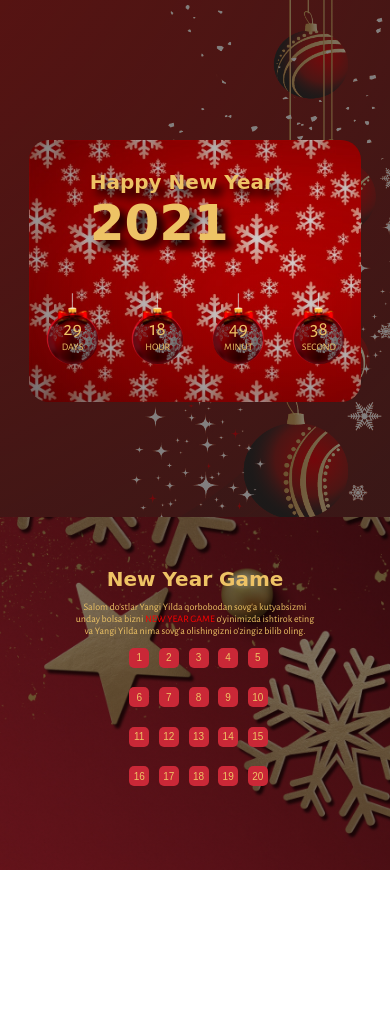
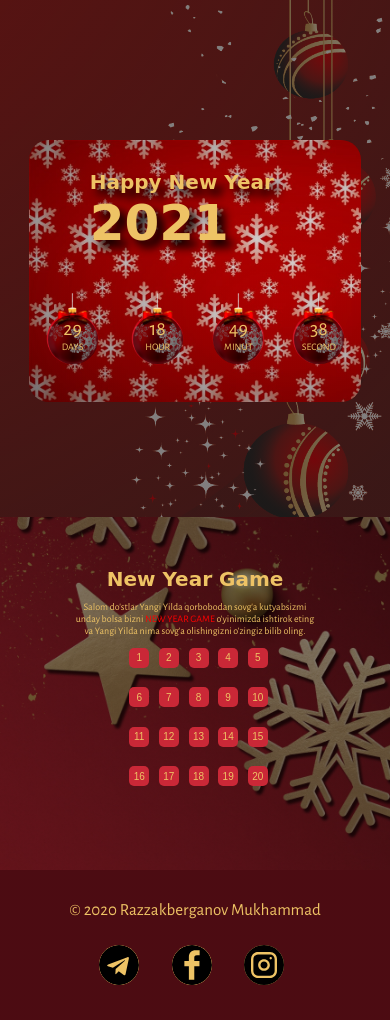
Before and after one commit to Muhammad5776/new-year, a plain HTML site: page index.html in a window 390 px wide. Before the commit the page ends 870 px from the top, so only its background shows below. Drawn offline with nearby package versions, Linux system fonts and the light colour scheme; a web font is replaced by a local one.

Commit message:
Add files via upload

```diff
--- a/index.html
+++ b/index.html
@@ -1,35 +1,43 @@
 <!DOCTYPE html>
 <html lang="en">
+
 <head>
-  <meta charset="UTF-8">
-  <meta name="viewport" content="width=device-width, initial-scale=1.0">
-  <title> New Year 2021</title>
-  <link rel="stylesheet" href="style.css">
+    <meta charset="UTF-8" />
+    <meta name="viewport" content="width=device-width, initial-scale=1.0" />
+    <title>New Year 2021</title>
+    <link rel="stylesheet" href="style.css" />
 </head>
+
 <body>
-
     <section class="section">
         <div class="section-continer">
             <div class="continer-title">
-
-      <h1 class="title">Happy New Year <br>
+                <h1 class="title">
+                    Happy New Year <br />
                     <span class="year">2021</span>
                 </h1>
-
             </div>
 
             <div class="countdown">
                 <div class="countdown-day">
-        <p class="day"><span class="day-span" id="dayOutput">00</span>DAYS</p>
+                    <p class="day">
+                        <span class="day-span" id="dayOutput">00</span>DAYS
+                    </p>
                 </div>
                 <div class="countdown-hour">
-        <p class="day"><span class="day-span" id="hoursOutput">00</span>HOUR</p>
+                    <p class="day">
+                        <span class="day-span" id="hoursOutput">00</span>HOUR
+                    </p>
                 </div>
                 <div class="countdown-minut">
-        <p class="day"><span class="day-span" id="minutesOutput">00</span>MINUT</p>
+                    <p class="day">
+                        <span class="day-span" id="minutesOutput">00</span>MINUT
+                    </p>
                 </div>
                 <div class="countdown-second">
-        <p class="day"><span class="day-span" id="secondsOutput">00</span>SECOND</p>
+                    <p class="day">
+                        <span class="day-span" id="secondsOutput">00</span>SECOND
+                    </p>
                 </div>
             </div>
         </div>
@@ -38,7 +46,9 @@
     <main class="main">
         <div class="main-title">
             <h1 class="main-title__title">New Year Game</h1>
-      <p class="main-title__subtitle">Salom do'stlar Yangi Yilda qorbobodan sovg'a kutyabsizmi unday bolsa bizni <span class="subtitle-span">New Year Game</span> o'yinimizda ishtirok eting va Yangi Yilda nima sovg'a olishingizni o'zingiz bilib oling.</p>
+            <p class="main-title__subtitle">
+                Salom do'stlar Yangi Yilda qorbobodan sovg'a kutyabsizmi unday bolsa bizni <span class="subtitle-span">New Year Game</span> o'yinimizda ishtirok eting va Yangi Yilda nima sovg'a olishingizni o'zingiz bilib oling.
+            </p>
         </div>
         <div class="main-continer">
             <div class="main-buttons">
@@ -46,17 +56,20 @@
                 <button class="button" id="btn2">2</button>
                 <button class="button" id="btn3">3</button>
                 <button class="button" id="btn4">4</button>
-        <button class="button" id="btn5">5</button> <br> <br>
+                <button class="button" id="btn5">5</button> <br />
+                <br />
                 <button class="button" id="btn6">6</button>
                 <button class="button" id="btn7">7</button>
                 <button class="button" id="btn8">8</button>
                 <button class="button" id="btn9">9</button>
-        <button class="button" id="btn10">10</button> <br> <br>
+                <button class="button" id="btn10">10</button> <br />
+                <br />
                 <button class="button" id="btn11">11</button>
                 <button class="button" id="btn12">12</button>
                 <button class="button" id="btn13">13</button>
                 <button class="button" id="btn14">14</button>
-        <button class="button" id="btn15">15</button> <br> <br>
+                <button class="button" id="btn15">15</button> <br />
+                <br />
                 <button class="button" id="btn16">16</button>
                 <button class="button" id="btn17">17</button>
                 <button class="button" id="btn18">18</button>
@@ -65,15 +78,29 @@
             </div>
 
             <div class="main-results">
-        <img class="main-img" id="img" src="./Img/iWatchpng" alt="">
+                <img class="main-img" id="img" src="./Img/iWatchpng" alt="" />
                 <p class="main-text" id="result"></p>
             </div>
         </div>
     </main>
+    <footer class="footer">
+        <div class="footer-continer">
+            <div class="continer-left">
+                <p class="left-text">© 2020 Razzakberganov Mukhammad</p>
+            </div>
+
+            <div class="continer-right">
+                <a href="https://t.me/uz_web_development" target="_blank" rel="noopener noreferrer"><img class="footer-logo" src="./images/telegram.svg" alt="telegram" /></a>
+                <a href="https://www.facebook.com/muxammad.razzakberganov" target="_blank" rel="noopener noreferrer"><img class="footer-logo" src="./images/facebook-logo.svg" alt="facebook" /></a>
+                <a href="https://www.instagram.com/uzweb_development" target="_blank" rel="noopener noreferrer"><img class="footer-logo" src="./images/instagram.svg" alt="instagam" /></a>
+            </div>
+        </div>
+    </footer>
 
     <script src="./JS/jquery-3.3.1.min.js"></script>
     <script src="./JS/jquery.snowfall.js"></script>
     <script src="./JS/app.js"></script>
     <script src="./JS/main.js"></script>
 </body>
+
 </html>
--- a/style.css
+++ b/style.css
@@ -1,48 +1,54 @@
-@import url('https://fonts.googleapis.com/css2?family=Molle:ital@1&display=swap');
-@import url('https://fonts.googleapis.com/css2?family=Alegreya+Sans:wght@400;500;700&display=swap');
-*{
+@import url("https://fonts.googleapis.com/css2?family=Molle:ital@1&display=swap");
+@import url("https://fonts.googleapis.com/css2?family=Alegreya+Sans:wght@400;500;700&display=swap");
+* {
     padding: 0;
     margin: 0;
     box-sizing: border-box;
 }
+
 .section {
-  background-image: linear-gradient(rgba(8, 1, 1, 0.500), rgba(8, 1, 1, 0.500)), url(./images/background.jpg);
-  background-size: 100% ;
+    background-image: linear-gradient(rgba(8, 1, 1, 0.5), rgba(8, 1, 1, 0.5)), url(./images/background.jpg);
+    background-size: 100%;
     padding-bottom: 75px;
     background-repeat: no-repeat;
     display: flex;
     justify-content: center;
-  font-family: 'Alegreya Sans', sans-serif;
+    font-family: "Alegreya Sans", sans-serif;
 }
-.section-continer{
-  background-image: linear-gradient(rgba(8, 1, 1, 0.0), rgba(8, 1, 1, 0.300)), url(./images/continer.jpg);
+
+.section-continer {
+    background-image: linear-gradient(rgba(8, 1, 1, 0), rgba(8, 1, 1, 0.3)), url(./images/continer.jpg);
     border-radius: 20px;
     width: 65%;
     height: auto;
     margin-top: 50px;
     color: #eec365;
+}
 
-}
-.continer-title{
+.continer-title {
     display: flex;
     justify-content: center;
     width: 80%;
     height: auto;
     margin-top: 15px;
     text-shadow: black 7px 7px 10px;
-  font-family: 'Molle', cursive;
+    font-family: "Molle", cursive;
 }
-.title{
+
+.title {
     font-size: 60px;
 }
-.year{
+
+.year {
     font-size: 100px;
 }
-.countdown{
+
+.countdown {
     display: flex;
     justify-content: center;
 }
-.countdown-day{
+
+.countdown-day {
     background-image: url(./images/date.png);
     background-size: 250px 250px;
     background-position: center;
@@ -54,7 +60,10 @@
     justify-content: center;
     align-items: center;
 }
-.countdown-hour, .countdown-minut, .countdown-second{
+
+.countdown-hour,
+.countdown-minut,
+.countdown-second {
     background-image: url(./images/date.png);
     background-size: 250px 250px;
     background-position: center;
@@ -67,128 +76,166 @@
     align-items: center;
     margin-left: 15px;
 }
-p.day{
+
+p.day {
     font-size: 20px;
     padding-top: 1px;
     margin: 75px 10px 0 0;
-  background-color: rgba(0, 0, 0, 0.500);
+    background-color: rgba(0, 0, 0, 0.5);
     border-radius: 100px;
     text-align: center;
     width: 155px;
     height: 150px;
 }
-.day-span{
+
+.day-span {
     font-size: 90px;
     display: block;
 }
 
-.main{
-  background-image: linear-gradient(rgba(8, 1, 1, 0.500), rgba(8, 1, 1, 0.500)), url(./images/zima-snezhinki-krasnyi-fon-red-golden-black-christmas-winter.jpg);
-  background-size: 100% ;
+.main {
+    background-image: linear-gradient(rgba(8, 1, 1, 0.5), rgba(8, 1, 1, 0.5)), url(./images/zima-snezhinki-krasnyi-fon-red-golden-black-christmas-winter.jpg);
+    background-size: 100%;
     background-repeat: no-repeat;
     color: #eec365;
     padding-bottom: 35px;
-  font-family: 'Alegreya Sans', sans-serif;
+    font-family: "Alegreya Sans", sans-serif;
 }
-.main-continer{
+
+.main-continer {
     display: flex;
     justify-content: space-around;
+}
 
-}
-.main-buttons{
+.main-buttons {
     margin-top: 50px;
 }
-.button{
+
+.button {
     width: 50px;
     height: 50px;
     margin-left: 10px;
     color: #eec365;
-  background-color: #CA2837;
+    background-color: #ca2837;
     border: none;
     outline: none;
     cursor: pointer;
     border-radius: 5px;
     font-size: 20px;
 }
-.button:hover{
+
+.button:hover {
     background-color: #981724;
     color: #f2bb43;
     transform: scale(1.1);
 }
-.main-title{
+
+.main-title {
     padding-top: 70px;
+}
 
-}
-.main-title__title{
+.main-title__title {
     text-align: center;
     font-size: 80px;
-  font-family: 'Molle', cursive;
+    font-family: "Molle", cursive;
 }
-.main-title__subtitle{
+
+.main-title__subtitle {
     font-size: 23px;
     text-align: center;
     padding: 0 300px 0 300px;
     margin: 10px;
 }
-.subtitle-span{
+
+.subtitle-span {
     color: red;
     text-transform: uppercase;
 }
-.main-img{
+
+.main-img {
     width: 300px;
 }
-.main-text{
+
+.main-text {
     font-size: 50px;
 }
-.main-results{
+
+.main-results {
     margin-top: 50px;
     width: 550px;
     height: auto;
     text-align: center;
 }
-@media (max-width: 1340px){
 
+.footer {
+    padding: 30px 0 30px 0;
+    background: linear-gradient(rgba(0, 0, 0, 0.5), rgba(0, 0, 0, 0.5));
+    background-color: #981724;
+    font-family: "Alegreya Sans", sans-serif;
+    color: #eec365;
+}
+
+.footer-continer {
+    display: flex;
+    justify-content: space-around;
+    align-items: center;
+}
+
+.left-text {
+    font-size: 20px;
+}
+
+.footer-logo {
+    width: 50px;
+    margin: 0 0 0 15px;
+    background-color: #eec365;
+    border-radius: 50px;
+    overflow: hidden;
+    cursor: pointer;
+}
+
+.footer-logo:hover {
+    transform: scale(1.1);
+    background-color: #f2bb43;
+}
+
+@media (max-width: 1340px) {
     .section {
         background-size: 1400px;
         background-position: right;
         padding-bottom: 65px;
     }
-  .section-continer{
+    .section-continer {
         width: 75%;
         height: auto;
         margin-top: 50px;
-
     }
-  .continer-title{
+    .continer-title {
         width: 70%;
         height: auto;
         padding: 15px 0 0 40px;
         margin-top: 15px;
     }
-  .title{
+    .title {
         font-size: 50px;
     }
-  .year{
+    .year {
         font-size: 80px;
     }
-
-
-  .countdown-day{
+    .countdown-day {
         background-size: 200px 200px;
         width: auto;
         height: 230px;
     }
-
-
-  .countdown-hour, .countdown-minut, .countdown-second{
+    .countdown-hour,
+    .countdown-minut,
+    .countdown-second {
         background-size: 200px 200px;
         width: auto;
         height: auto;
         margin-left: 5%;
     }
-
-
-  p.day{
+    p.day {
         font-size: 20px;
         padding-top: 15px;
         margin-top: 60px;
@@ -196,104 +243,90 @@ p.day{
         width: 125px;
         height: 120px;
     }
-  .day-span{
+    .day-span {
         font-size: 50px;
         display: block;
     }
-
     /* MAIN */
-  .main{
+    .main {
         background-size: 1400px;
         background-position: right;
         padding-bottom: 35px;
     }
-  .main-continer{
+    .main-continer {
         display: flex;
         justify-content: space-around;
-
     }
-
-  .main-buttons{
+    .main-buttons {
         margin-top: 50px;
     }
-  .button{
+    .button {
         width: 40px;
         height: 40px;
         margin-left: 7px;
         font-size: 19px;
     }
-
-  .main-title{
+    .main-title {
         padding-top: 50px;
-
     }
-  .main-title__title{
+    .main-title__title {
         font-size: 60px;
     }
-  .main-title__subtitle{
+    .main-title__subtitle {
         font-size: 20px;
         padding: 0 210px 0 210px;
         margin: 10px;
     }
-
-  .main-img{
+    .main-img {
         width: 270px;
     }
-  .main-text{
+    .main-text {
         font-size: 40px;
     }
-
-  .main-results{
+    .main-results {
         margin-top: 25px;
         width: auto;
         height: auto;
-
+    }
 }
 
-}
-@media (max-width: 850px){
-
+@media (max-width: 850px) {
     .section {
         background-position: right;
-    background-size: 1400px ;
-
+        background-size: 1400px;
     }
-  .section-continer{
+    .section-continer {
         background-size: 500px;
         width: 70%;
         height: auto;
         margin-top: 140px;
         margin-bottom: 50px;
     }
-  .continer-title{
+    .continer-title {
         width: 80%;
         height: auto;
         margin-top: 15px;
     }
-  .title{
+    .title {
         font-size: 20px;
     }
-  .year{
+    .year {
         font-size: 50px;
     }
-
-  .countdown-day{
+    .countdown-day {
         background-size: 80px 80px;
         width: 100px;
         height: 150px;
     }
-
-
-  .countdown-hour, .countdown-minut, .countdown-second{
+    .countdown-hour,
+    .countdown-minut,
+    .countdown-second {
         background-size: 80px 80px;
         width: 90px;
         height: 150px;
         margin-left: 0px;
     }
-
-
-  p.day{
-
+    p.day {
         font-size: 10px;
         padding-top: 2px;
         margin-top: 24px;
@@ -301,102 +334,87 @@ p.day{
         width: 50px;
         height: 49px;
     }
-  .day-span{
+    .day-span {
         font-size: 20px;
     }
-
     /* MAIN */
-
-  .main{
+    .main {
         background-position: right;
-    background-size: 1300px ;
+        background-size: 1300px;
     }
-
-  .main-continer{
+    .main-continer {
         display: block;
     }
-
-  .main-buttons{
+    .main-buttons {
         margin-top: 0px;
         /* margin-left: 130px; */
         text-align: center;
     }
-  .button{
+    .button {
         width: 20px;
         height: 20px;
         font-size: 10px;
     }
-
-  .main-title{
-
-  }
-  .main-title__title{
+    .main-title {}
+    .main-title__title {
         font-size: 20px;
     }
-  .main-title__subtitle{
+    .main-title__subtitle {
         font-size: 10px;
         padding: 0 62px 0 62px;
         margin: 10px;
     }
-
-  .main-img{
+    .main-img {
         width: 200px;
     }
-  .main-text{
+    .main-text {
         font-size: 35px;
         padding: 0 50px 0 50px;
     }
-
-  .main-results{
+    .main-results {
         margin-top: 30px;
         width: auto;
         height: auto;
     }
+}
 
-}
-@media (max-width: 500px){
-
+@media (max-width: 500px) {
     .section {
         background-position: right;
-    background-size: 1400px ;
-
+        background-size: 1400px;
     }
-  .section-continer{
+    .section-continer {
         background-size: 500px;
         width: 85%;
         height: auto;
         margin-top: 140px;
         margin-bottom: 50px;
     }
-  .continer-title{
+    .continer-title {
         width: 80%;
         height: auto;
         margin-top: 15px;
     }
-  .title{
+    .title {
         font-size: 20px;
     }
-  .year{
+    .year {
         font-size: 50px;
     }
-
-  .countdown-day{
+    .countdown-day {
         background-size: 80px 80px;
         width: 100px;
         height: 150px;
     }
-
-
-  .countdown-hour, .countdown-minut, .countdown-second{
+    .countdown-hour,
+    .countdown-minut,
+    .countdown-second {
         background-size: 80px 80px;
         width: 90px;
         height: 150px;
         margin-left: 0px;
     }
-
-
-  p.day{
-
+    p.day {
         font-size: 10px;
         padding-top: 2px;
         margin-top: 24px;
@@ -404,56 +422,60 @@ p.day{
         width: 50px;
         height: 49px;
     }
-  .day-span{
+    .day-span {
         font-size: 20px;
     }
-
     /* MAIN */
-
-  .main{
+    .main {
         background-position: right;
         background-size: 1300px auto;
     }
-
-  .main-continer{
+    .main-continer {
         display: block;
     }
-
-  .main-buttons{
+    .main-buttons {
         margin-top: 0px;
         /* margin-left: 130px; */
         text-align: center;
     }
-  .button{
+    .button {
         width: 20px;
         height: 20px;
         font-size: 10px;
     }
-
-  .main-title{
-
-  }
-  .main-title__title{
+    .main-title {}
+    .main-title__title {
         font-size: 20px;
     }
-  .main-title__subtitle{
+    .main-title__subtitle {
         font-size: 10px;
         padding: 0 62px 0 62px;
         margin: 10px;
     }
-
-  .main-img{
+    .main-img {
         width: 200px;
     }
-  .main-text{
+    .main-text {
         font-size: 35px;
         padding: 0 50px 0 50px;
     }
-
-  .main-results{
+    .main-results {
         margin-top: 30px;
         width: auto;
         height: auto;
     }
-
+    .footer {
+        display: flex;
+        justify-content: center;
     }
+    .footer-continer {
+        display: block;
+    }
+    .left-text {
+        font-size: 17px;
+    }
+    .footer-logo {
+        width: 40px;
+        margin: 25px 0 0 30px;
+    }
+}
```
Also changed, not shown: images/facebook-logo.svg (added), images/instagram.svg (added), images/telegram.svg (added). Lines whose indentation alone changed are shown as unchanged.
